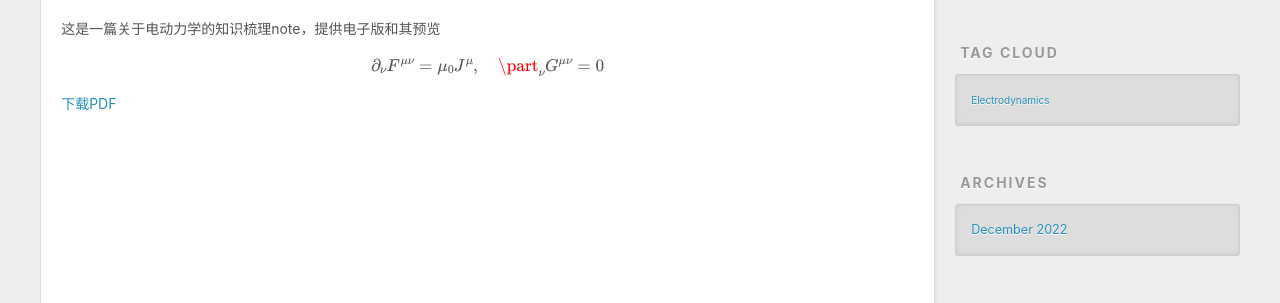
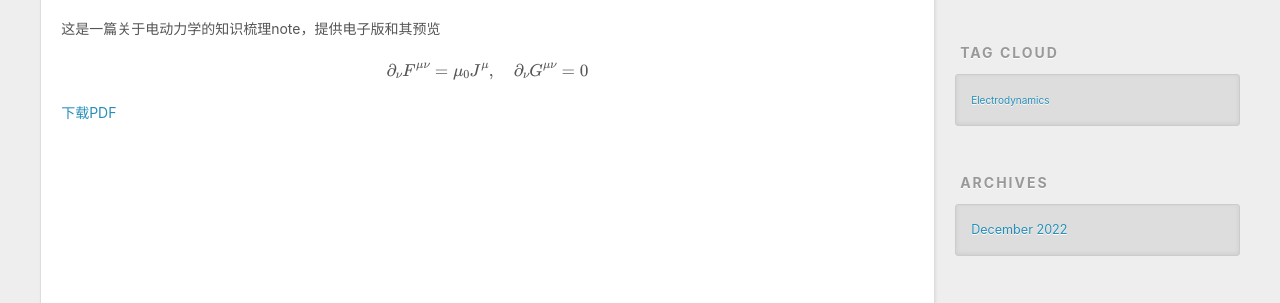
Before and after one commit to PhyDuck/PhyDuck.github.io, a plain HTML site: page index.html in a window 1280 px wide. Shown: the part 435-738 px from the top of the page. Drawn offline with nearby package versions, Linux system fonts and the light colour scheme; some packages are replaced by stand-ins of ours.

Commit message:
Site updated: 2022-12-24 20:30:42

```diff
--- a/index.html
+++ b/index.html
@@ -88,10 +88,9 @@
 
     <div class="article-entry" itemprop="articleBody">
 
-        <p>这是一篇关于电动力学的知识梳理note，提供电子版和其预览 <span
-class="math display">\[
-\partial_\nu F^{\mu\nu}=\mu_0 J^\mu,\quad \part_\nu G^{\mu\nu}=0
-\]</span> <a href="/pdf/Review_xetex.pdf">下载PDF</a>
+        <p>这是一篇关于电动力学的知识梳理note，提供电子版和其预览</p>
+<script type="math/tex; mode=display">
+\partial_\nu F^{\mu\nu}=\mu_0 J^\mu,\quad \partial_\nu G^{\mu\nu}=0</script><p><a href="/pdf/Review_xetex.pdf">下载PDF</a><br>
 
 	<div class="row">
     <embed src="/pdf/Review_xetex.pdf" width="100%" height="550" type="application/pdf">
```
Also changed, not shown: 2022/12/24/Classical-Electrodynamics/index.html (+6 -7 lines).
